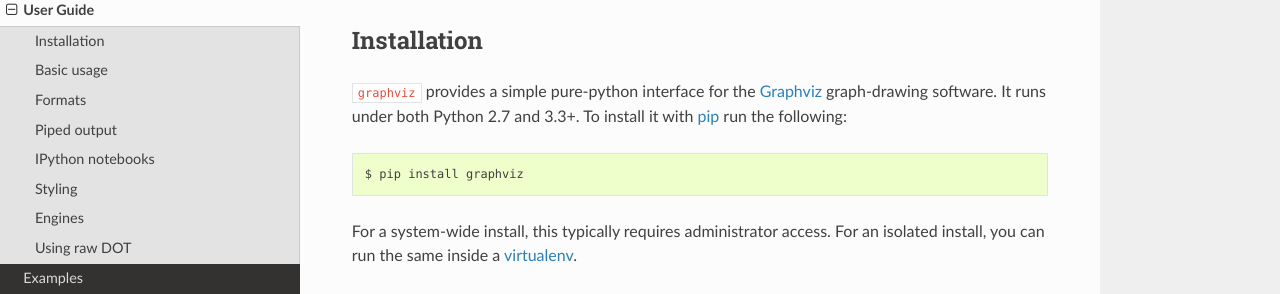
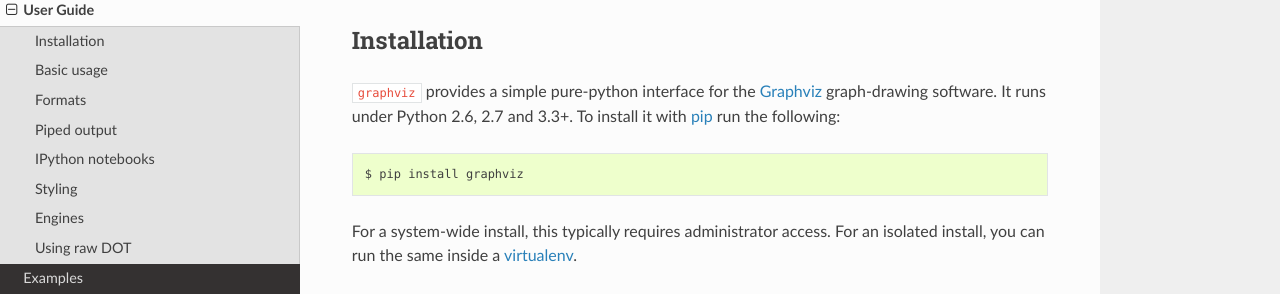
Before and after one commit to xflr6/graphviz, a Sphinx documentation site: the page built from docs/manual.rst, in a window 1280 px wide and 900 px high. Shown: the part 136-430 px from the top of the window. Built offline with Sphinx 7.4.7 and the Read the Docs theme 2.0.0, drawn with Linux system fonts in a browser that asks for light colours.

Commit message:
documentation

```diff
--- a/docs/manual.rst
+++ b/docs/manual.rst
@@ -8,7 +8,7 @@ Installation
 ------------
 
 ``graphviz`` provides a simple pure-python interface for the Graphviz_
-graph-drawing software. It runs under both Python 2.7 and 3.3+. To install it
+graph-drawing software. It runs under Python 2.6, 2.7 and 3.3+. To install it
 with pip_ run the following:
 
 .. code:: bash
```
Also changed, not shown: docs/api.rst (+10 -8 lines).
